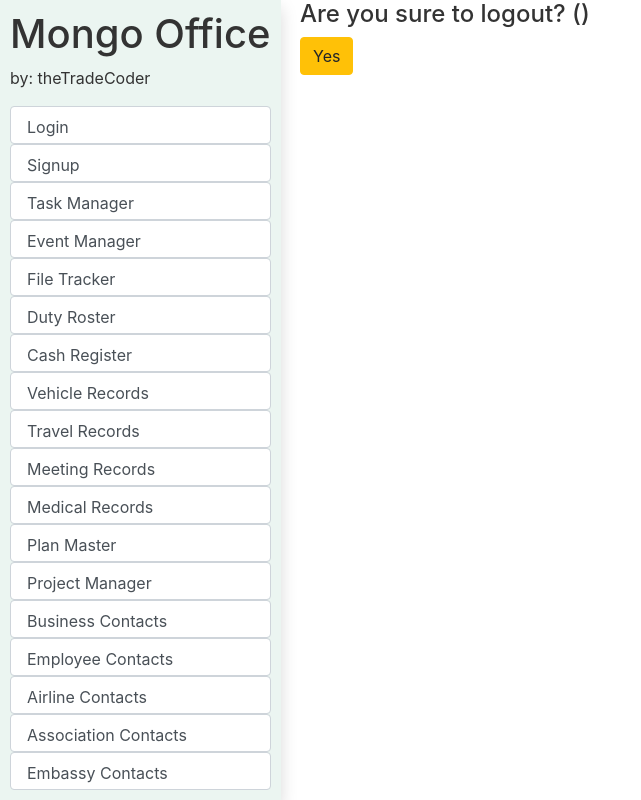
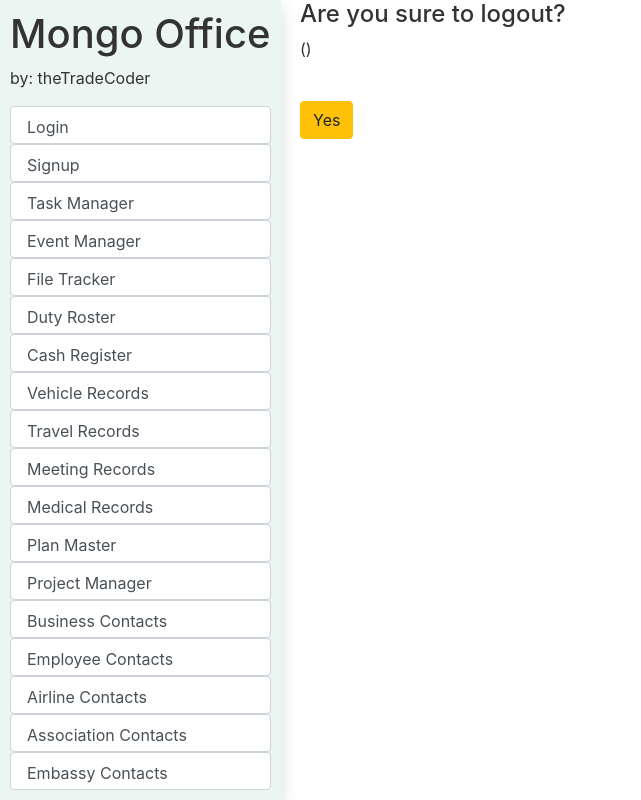
Before and after one commit to mydigita/mongo-office, a React (Create React App) app: page /mongo-office/logout in a window 1280 px wide. Shown: the whole page, without its empty margins (0-641 px from the left). Built offline with nearby package versions, Linux system fonts and the light colour scheme.

Commit message:
local update

```diff
--- a/src/components/logout.component.js
+++ b/src/components/logout.component.js
@@ -17,7 +17,8 @@ export default function Logout(){
     return(
         <div className="body-part">
             <form onSubmit={onSubmitLogoutTrue}>
-    <h4>Are you sure to logout? {user} ({userid})</h4>
+                <h4>Are you sure to logout?</h4>
+                <p>{user} ({userid})</p> <br/>
                 <button type="submit" className="btn btn-warning">Yes</button>
             </form>
 
```
